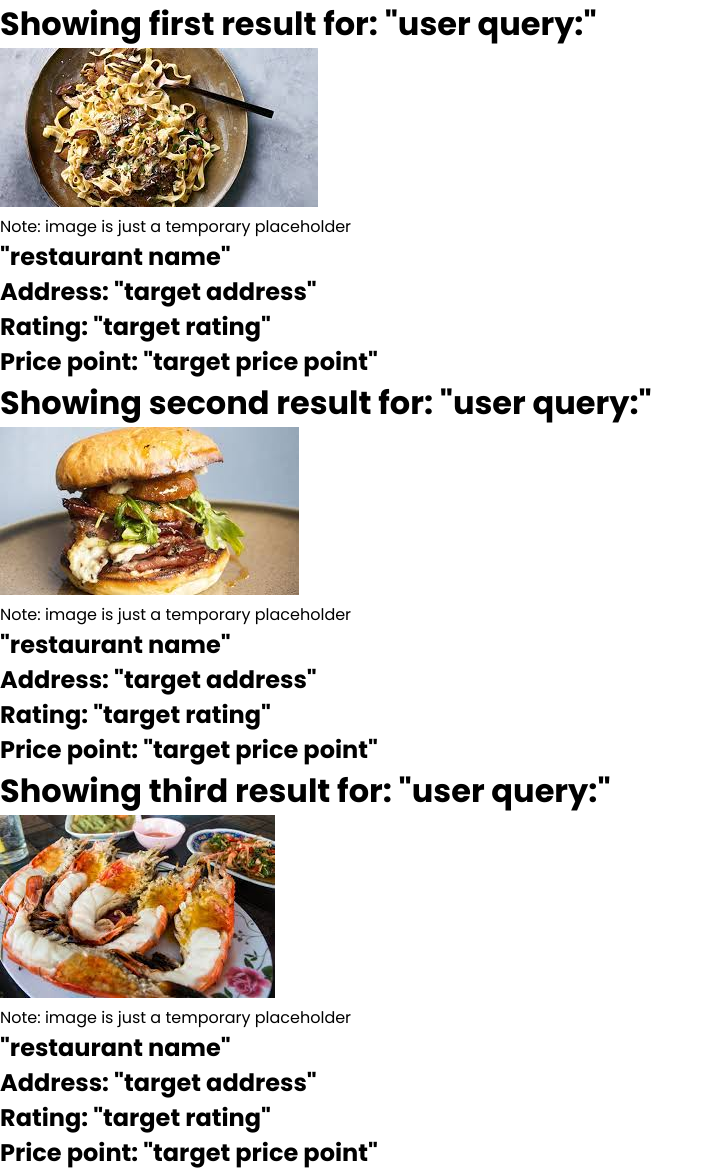
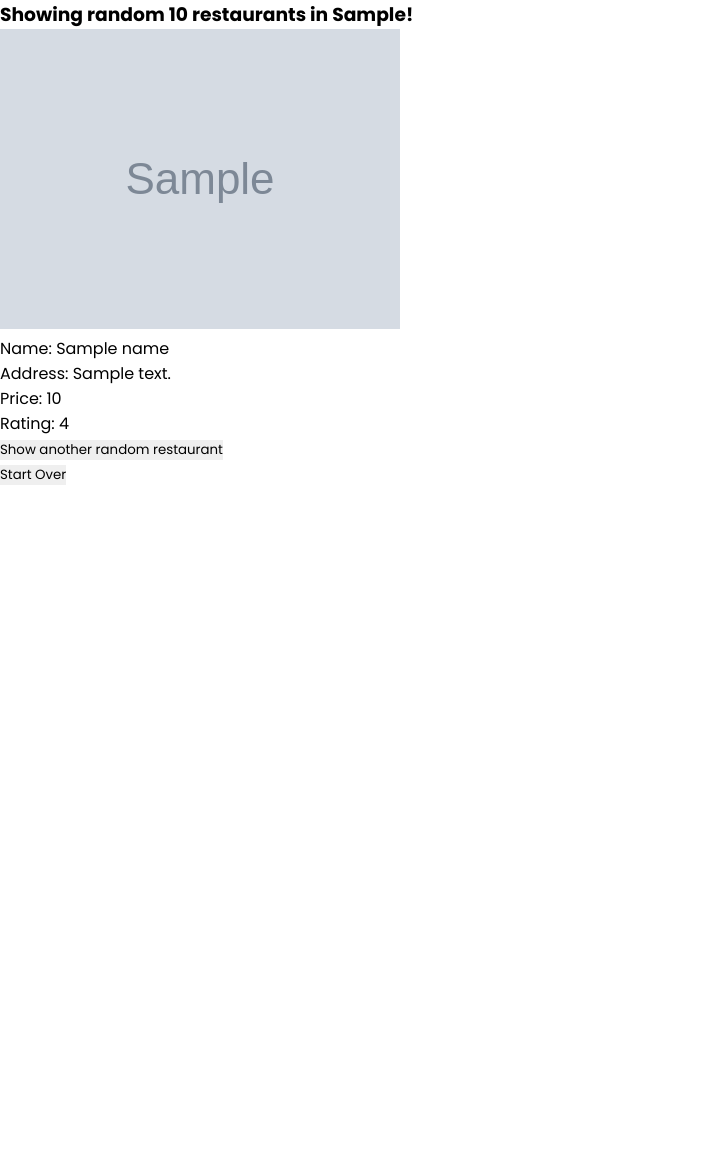
Before and after one commit to NotNihalx/FoodMe, a Flask app: template templates/results.html in a window 1280 px wide. Shown: the whole page, without its empty margins (0-714 px from the left). After the commit the page ends 485 px from the top, so only its background shows below. Run offline with Flask 2, Linux system fonts and the light colour scheme; the template is opened without the code that fills it: most values are stand-ins (such as "Sample title", 1, 10 or a date in 2020); grey boxes marked "Sample" are stand-in pictures.

Commit message:
Full functionality achieved for app

```diff
--- a/app.py
+++ b/app.py
@@ -1,9 +1,20 @@
+import re
 from flask import Flask, request, render_template, redirect, url_for, jsonify, flash
 import datetime, os, random, requests
 from yelpapi import YelpAPI
 
+#init yelp api
+
+#yelp key
+yelp_key = 'pWLFRJGIhT0GzVd_QuUlAj6WhYI1MQH4raO9u6_8VNN0C9YpAus_lq3B8HrrsRinGSdxBFt3pvjPuIoEVoj1hTuHhyDdApOZdRgkdcxNvzxSj4WyZXjqjztGO3AYYHYx'
+
+YelpAPI = YelpAPI(yelp_key, timeout_s = 3.0)
+
+# Global var
+restaurant_list = []
 
 app = Flask(__name__)
+app.secret_key = os.urandom(24)
 
 @app.route('/')
 def login():
@@ -51,12 +62,12 @@
             else:
                 pass
 
-        result = YelpAPI.search_query(term = cuisine, location = loc)
+        result = YelpAPI.search_query(term = cuisine, location = loc, radius = 16000)
         restaurant_info = result['businesses']
 
         for restaurant in restaurant_info:
+
             new_restaurant = {}
-
             new_restaurant['name'] = restaurant['name']
             try:
                 new_restaurant['price'] = restaurant['price']
@@ -68,12 +79,48 @@
             new_restaurant['user_entered_type'] = cuisine
             new_restaurant['user_entered_location'] = loc
 
-        return redirect(url_for('results.html'))
+            restaurant_list.append(new_restaurant)
 
-
+        return redirect(url_for('results'))
 
     else:
         return render_template('search.html')
 
+
+
+@app.route('/results', methods = ['GET', 'POST'])
+
+def results():
+
+    print(restaurant_list)
+
+    if request.method == 'Post':
+        # add feature to reset
+        pass
+
+    else:
+
+        option1 = ''
+
+        try:
+            option1 = restaurant_list[random.randint(0, len(restaurant_list) - 1)]
+
+        except:
+            flash("We could not find any restaruants for your cuisine type and/or location within 10 miles. Please try again!")
+            print("Database empty")
+            return render_template('search.html')
+
+        context = {
+            'name': option1['name'],
+            'price': option1['price'],
+            'rating': option1['rating'],
+            'address': option1['address'],
+            'image': option1['image'],
+            'restaurant_type': option1['user_entered_type'],
+            'restaurant_location': option1['user_entered_location']
+        }
+
+        return render_template('results.html', **context)
+
 if __name__ == '__main__':
     app.run()
--- a/templates/results.html
+++ b/templates/results.html
@@ -7,35 +7,26 @@
 {%block content %}
 
 <body>
-  <h1>Showing first result for: "user query:"</h1>
+  <div class="container-fluid">
+      <div class="row justify-content-center align-items-center">
+          <div class="column lg-6 justify-content-center align-items-center">
+              <h3>Showing random {{ restaurant_type }} restaurants in {{ restaurant_location }}!</h3>
+              <img src="{{ image }}" alt="{{ name }} image">
+              <p>Name: {{ name }}</p>
+              <p>Address: {{ address }}</p>
+              <p>Price: {{ price }}</p>
+              <p>Rating: {{ rating }}</p>
+              <button class = "btn btn-primary" onClick="window.location.reload();">Show another random restaurant</button>
 
-  <img src="images/temp3.jpg">
-  <p>Note: image is just a temporary placeholder</p>
-    <H2>"restaurant name"</H2>
-  <h2>Address: "target address"</h2>
-  <h2>Rating: "target rating"</h2>
-  <h2>Price point: "target price point"</h2>
+              <!-- <button class = "btn btn-primary" onClick="window.location.reload();">Show another random restaurant</button> -->
 
-
-  <h1>Showing second result for: "user query:"</h1>
-
-  <img src="images/temp1.jpg">
-  <p>Note: image is just a temporary placeholder</p>
-  <H2>"restaurant name"</H2>
-<h2>Address: "target address"</h2>
-<h2>Rating: "target rating"</h2>
-<h2>Price point: "target price point"</h2>
-
-
-<h1>Showing third result for: "user query:"</h1>
-
-<img src="images/temp2.jpg">
-<p>Note: image is just a temporary placeholder</p>
-<H2>"restaurant name"</H2>
-<h2>Address: "target address"</h2>
-<h2>Rating: "target rating"</h2>
-<h2>Price point: "target price point"</h2>
-
+              <form method='POST'>
+                  <button class = "btn btn-danger" type="submit" class="submit" value="Start Over" name="button">Start Over</button>
+              </form>
+          </div>
+      </div>
+  </div>
 
 </body>
+
 {% endblock content %}
```
